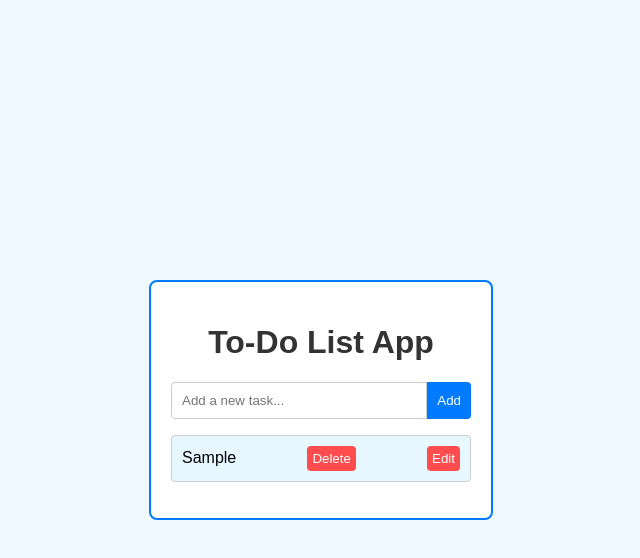
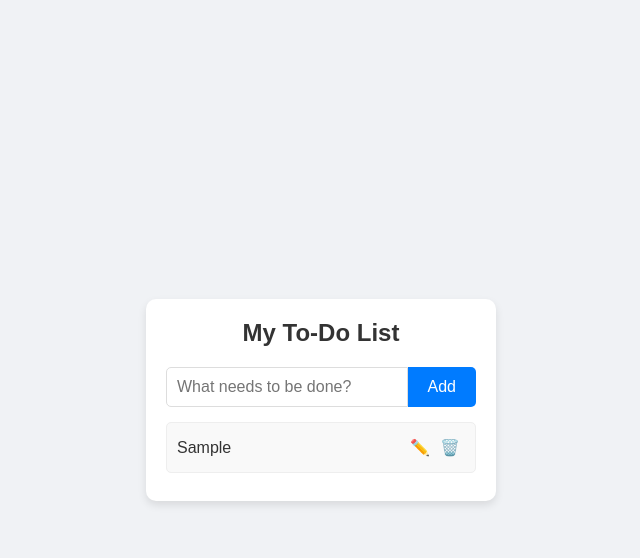
Before and after one commit to Msyfrdnn09/Muhammad_Syafruddin, a plain HTML site: page demo2/to-do-list.html in a window 1280 px wide. Both pictures are taken after typing "Sample" into the empty fields and a click on the button "Add". Shown: the whole page, without its empty margins (319-959 px from the left). Drawn offline with Linux system fonts and the light colour scheme.

Commit message:
Add files via upload

```diff
--- a/demo2/script.js
+++ b/demo2/script.js
@@ -18,8 +18,8 @@ function deleteTask(index) {
 
 function editTask(index) {
   const newTask = prompt("Edit your task:", tasks[index]);
-  if (newTask) {
-    tasks[index] = newTask;
+  if (newTask && newTask.trim() !== "") {
+    tasks[index] = newTask.trim();
     renderTasks();
   }
 }
@@ -30,18 +30,24 @@ function renderTasks() {
 
   tasks.forEach((task, index) => {
     const li = document.createElement('li');
-    li.textContent = task;
+
+    const taskText = document.createElement('span');
+    taskText.className = "text";
+    taskText.textContent = task;
+
+    const editBtn = document.createElement('button');
+    editBtn.className = "edit-btn";
+    editBtn.innerHTML = "✏️";
+    editBtn.onclick = () => editTask(index);
 
     const deleteBtn = document.createElement('button');
-    deleteBtn.textContent = "Delete";
+    deleteBtn.className = "delete-btn";
+    deleteBtn.innerHTML = "🗑️";
     deleteBtn.onclick = () => deleteTask(index);
 
-    const editBtn = document.createElement('button');
-    editBtn.textContent = "Edit";
-    editBtn.onclick = () => editTask(index);
-
+    li.appendChild(taskText);
+    li.appendChild(editBtn);
     li.appendChild(deleteBtn);
-    li.appendChild(editBtn);
     taskList.appendChild(li);
   });
 }
--- a/demo2/style.css
+++ b/demo2/style.css
@@ -1,24 +1,31 @@
-body {
+* {
+    box-sizing: border-box;
+    margin: 0;
+    padding: 0;
     font-family: Arial, sans-serif;
-    background-color: #f0f8ff;
+  }
+
+  body {
     display: flex;
     justify-content: center;
     align-items: center;
     height: 100vh;
-    margin: 0;
+    background-color: #f0f2f5;
   }
 
   .container {
     background-color: #fff;
-    border: 2px solid #007bff;
-    border-radius: 8px;
     padding: 20px;
-    width: 300px;
+    width: 350px;
+    border-radius: 10px;
+    box-shadow: 0 4px 8px rgba(0, 0, 0, 0.1);
     text-align: center;
   }
 
   h1 {
+    font-size: 24px;
     color: #333;
+    margin-bottom: 20px;
   }
 
   .input-container {
@@ -29,17 +36,26 @@ body {
   input[type="text"] {
     flex: 1;
     padding: 10px;
-    border: 1px solid #ccc;
-    border-radius: 4px 0 0 4px;
+    border: 1px solid #ddd;
+    border-radius: 5px 0 0 5px;
+    font-size: 16px;
+    transition: border-color 0.3s;
+  }
+
+  input[type="text"]:focus {
+    border-color: #007bff;
+    outline: none;
   }
 
   button {
-    padding: 10px;
+    padding: 10px 20px;
     border: none;
     background-color: #007bff;
-    color: white;
-    border-radius: 0 4px 4px 0;
+    color: #fff;
+    border-radius: 0 5px 5px 0;
     cursor: pointer;
+    font-size: 16px;
+    transition: background-color 0.3s;
   }
 
   button:hover {
@@ -47,30 +63,49 @@ body {
   }
 
   ul {
-    list-style: none;
+    list-style-type: none;
     padding: 0;
   }
 
   li {
-    background-color: #e6f7ff;
-    border: 1px solid #ccc;
-    padding: 10px;
-    margin: 5px 0;
     display: flex;
     justify-content: space-between;
     align-items: center;
-    border-radius: 4px;
+    background-color: #f9f9f9;
+    border: 1px solid #eee;
+    border-radius: 5px;
+    padding: 10px;
+    margin: 8px 0;
+    transition: transform 0.2s;
+  }
+
+  li:hover {
+    transform: scale(1.02);
+  }
+
+  li .text {
+    flex: 1;
+    text-align: left;
+    color: #333;
   }
 
   li button {
-    background-color: #ff4d4f;
+    background-color: transparent;
     border: none;
-    color: white;
+    cursor: pointer;
     padding: 5px;
-    border-radius: 4px;
-    cursor: pointer;
+    border-radius: 50%;
+    transition: background-color 0.2s;
+  }
+
+  li button.edit-btn {
+    color: #ffc107;
+  }
+
+  li button.delete-btn {
+    color: #ff4d4f;
   }
 
   li button:hover {
-    background-color: #ff1a1a;
+    background-color: #f0f2f5;
   }
--- a/demo2/to-do-list.html
+++ b/demo2/to-do-list.html
@@ -8,9 +8,9 @@
 </head>
 <body>
   <div class="container">
-    <h1>To-Do List App</h1>
+    <h1>My To-Do List</h1>
     <div class="input-container">
-      <input type="text" id="taskInput" placeholder="Add a new task...">
+      <input type="text" id="taskInput" placeholder="What needs to be done?">
       <button onclick="addTask()">Add</button>
     </div>
     <ul id="taskList"></ul>
```
